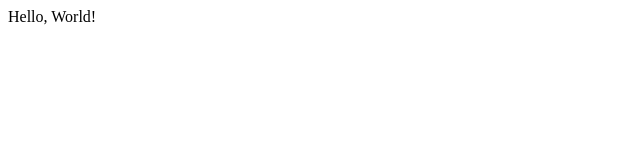
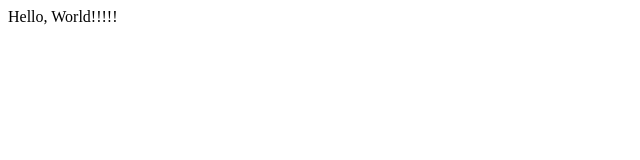
Before and after one commit to hayate4th/hayate4th.github.io, a React app: page / in a window 1280 px wide. Shown: the top 160 px of the page, without its empty margins (0-640 px from the left). Built offline with nearby package versions, Linux system fonts and the light colour scheme; the HTML template or start-up script is replaced by a standard one.

Commit message:
Test commit for GH Actions

```diff
--- a/src/App.tsx
+++ b/src/App.tsx
@@ -1,7 +1,7 @@
 import React from "react";
 
 const App = () => {
-  return <div>Hello, World!</div>;
+  return <div>Hello, World!!!!!</div>;
 };
 
 export default App;
```
